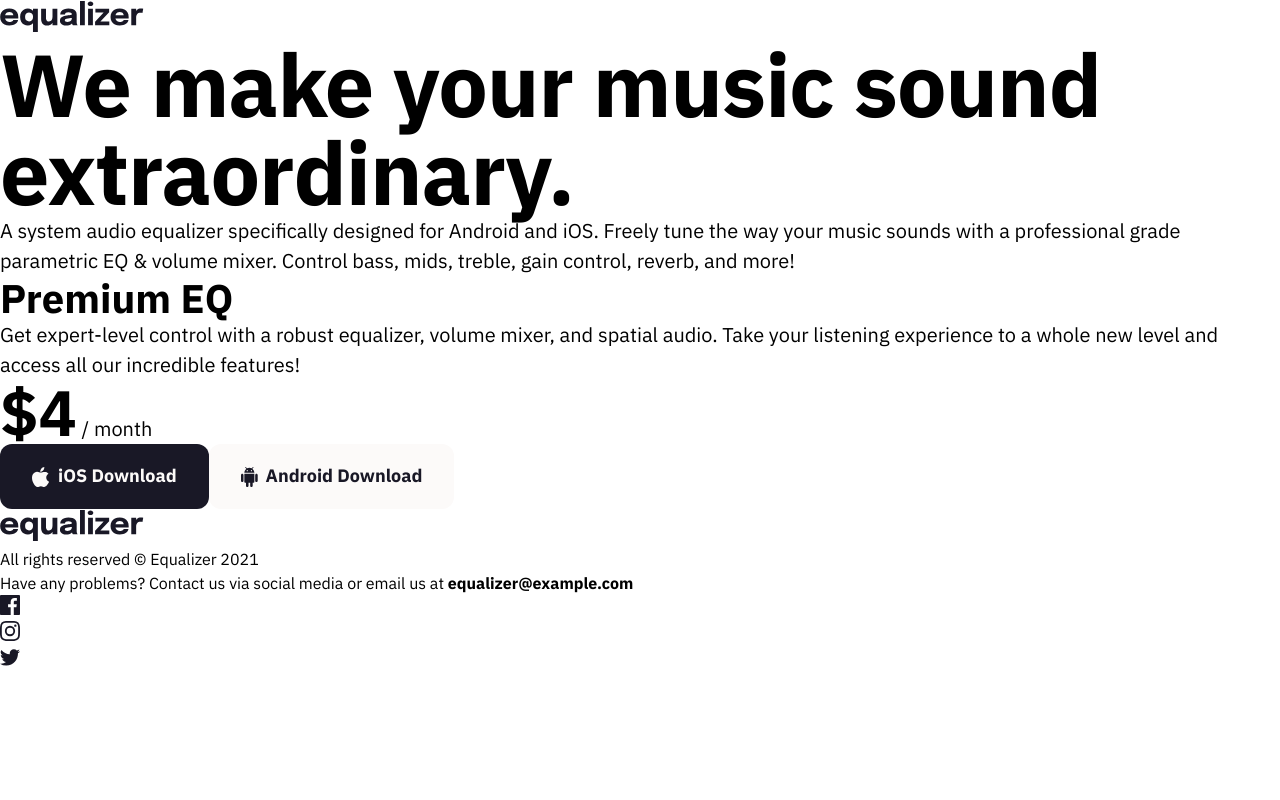
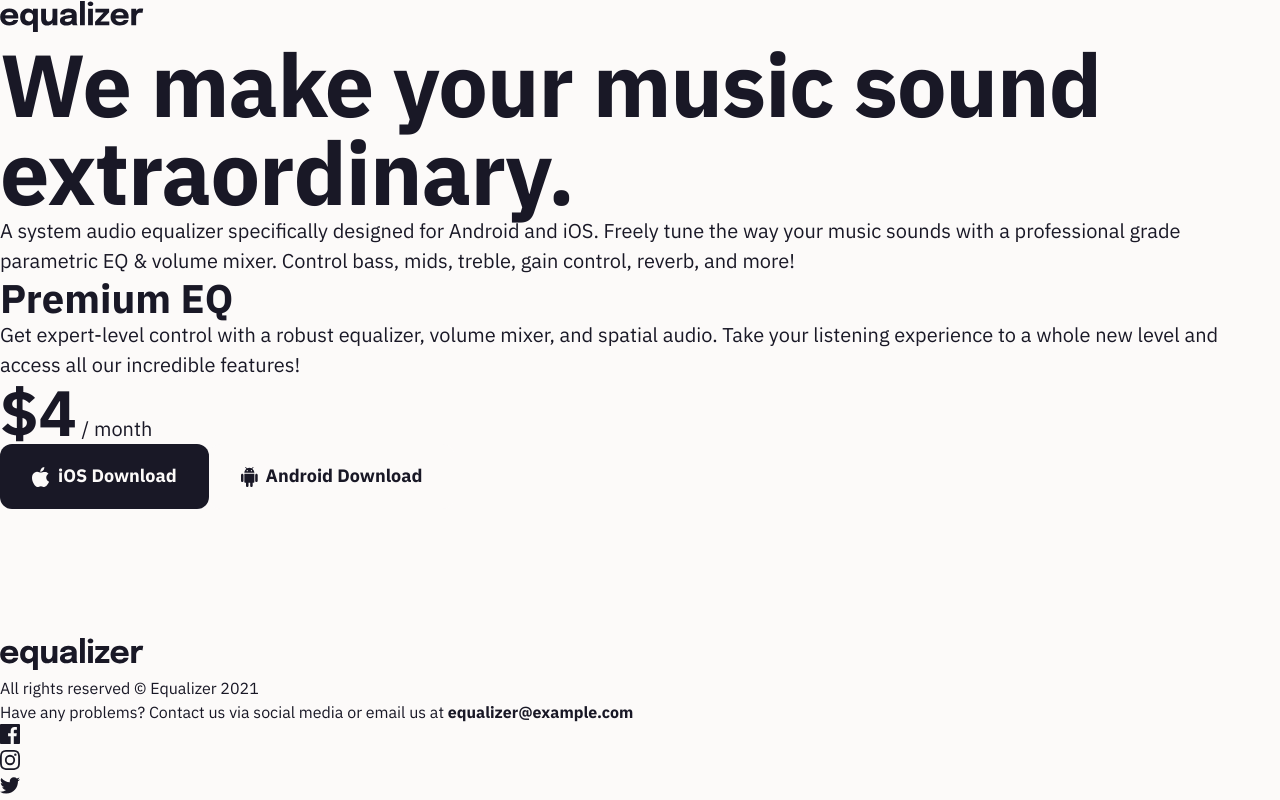
Before and after one commit to Arsalan2078/equalizer-landing-page, a React (Vite) app: page / in a window 1280 px wide. Built offline with nearby package versions, Linux system fonts and the light colour scheme.

Commit message:
app styles added

```diff
--- /dev/null
+++ b/src/App.module.scss
@@ -0,0 +1,14 @@
+.app {
+  display: flex;
+  flex-direction: column;
+  gap: 0;
+
+  min-height: 100dvh;
+
+  background-color: var(--bg-color-app);
+  color: var(--text-color-app);
+
+  > main {
+    flex: 1;
+  }
+}
--- a/src/App.tsx
+++ b/src/App.tsx
@@ -1,3 +1,4 @@
+import styles from "./App.module.scss";
 import Button from "./components/Button";
 import Icon from "./components/Icon";
 import Logo from "./components/Logo";
@@ -5,7 +6,7 @@ import SocMed from "./components/SocMed";
 
 const App = () => {
   return (
-    <div className="app text-preset--body">
+    <div className={`${styles.app} text-preset--body`}>
       <header>
         <nav>
           <Logo />
--- a/src/scss/base/_root.scss
+++ b/src/scss/base/_root.scss
@@ -7,6 +7,9 @@
   --c-yellow: rgb(255, 185, 100);
   --c-white: rgb(252, 250, 249);
   --c-slate: rgb(25, 24, 38);
+
+  --bg-color-app: var(--c-white);
+  --text-color-app: var(--c-slate);
 
   --bg-color-button-dark: var(--c-slate);
   --text-color-button-dark: var(--c-white);
```
